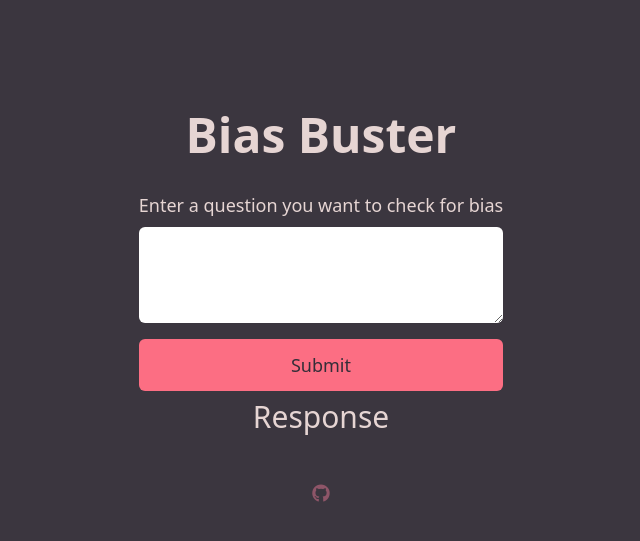
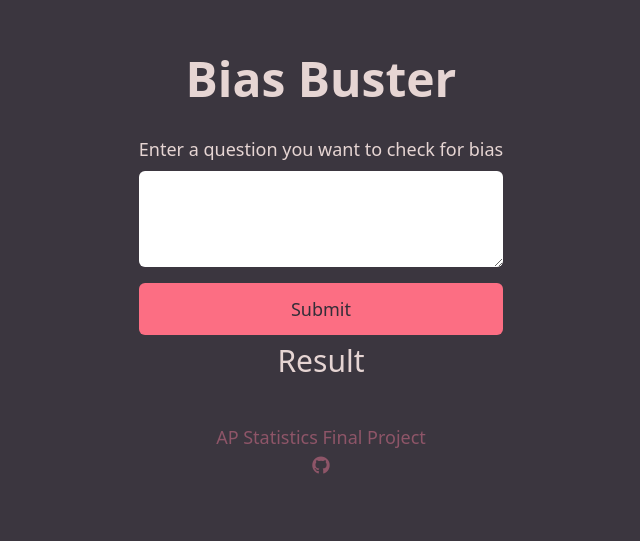
Before and after one commit to syuuzu/biasBuster, a SvelteKit app: page / in a window 1280 px wide. Shown: the part 117-658 px from the top of the page, without its empty margins (319-959 px from the left). Built offline with nearby package versions, Linux system fonts and the light colour scheme.

Commit message:
Fixed centering and changed prompt

```diff
--- a/src/app.css
+++ b/src/app.css
@@ -4,12 +4,9 @@
 @tailwind utilities;
 
 html,
-body {
-	@apply h-1/2 mx-1.5;
-}
 
 body {
-	@apply bg-pink-gray text-white min-w-fit;
+	@apply bg-pink-gray text-white self-center;
 }
 
 button {
@@ -30,11 +27,7 @@ h2 {
 	@apply text-3xl font-medium pb-1 text-center;
 }
 p {
-	@apply text-lg text-center pb-4;
-}
-
-i{
-	@apply px-40
+	@apply text-lg text-center max-w-xs w-full;
 }
 
 a {
--- a/src/routes/+page.svelte
+++ b/src/routes/+page.svelte
@@ -16,6 +16,9 @@
     let loadingText = ''
 
     const handleSubmit = async () => {
+        if(loading){
+            return
+        }
         answer = ''
         loading = true
         error = false
@@ -73,14 +76,14 @@
         <textarea name="context" rows="3" placeholder={lastSent} bind:value={context} />
         <button>Submit</button>
         <div class="pt-2 pb-2">
-            <h2>Response</h2>
+            <h2>Result</h2>
 
         </div>
 
 
     </form>
 
-    <div>
+    <div class = "center">
 
         {#if answer}
             <p>{answer}</p>
@@ -93,13 +96,10 @@
         {/if}
     </div>
     <footer>
+        <p>AP Statistics Final Project</p>
         <p><a href="https://github.com/Puumpkin"><i class="fa-brands fa-github"></i></a></p>
     </footer>
 </body>
-
-
-
-
 
 
 <style>
--- a/src/routes/api/bias/+server.ts
+++ b/src/routes/api/bias/+server.ts
@@ -27,7 +27,7 @@ export const POST: RequestHandler = async ({ request }) => {
 
 		const prompt = stripIndent`
         ${oneLine`
-         You are an AI that analyzes if a question contains questionnaire bias. Reply with a minimal response that indicates if the question could create bias or if it won't.
+         You are an AI that analyzes if a question contains questionnaire bias. Reply with a minimal response that indicates if the question leads respondents to answer a certain way and the likelihood there is bias or if there is no bias.
          Types of biased questions include, leading questions, loaded questions, double-barreled questions, ambiguous questions, vague questions, technical questions, and personal questions.
          If you detect bias include what type of question you detected.
         `}
```
